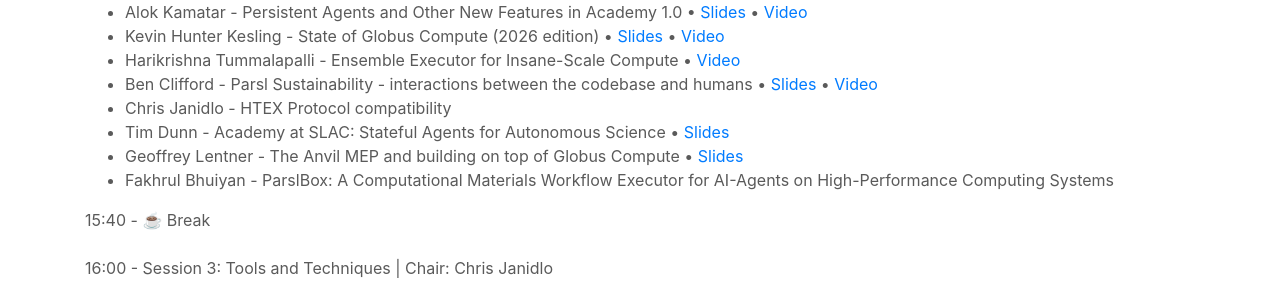
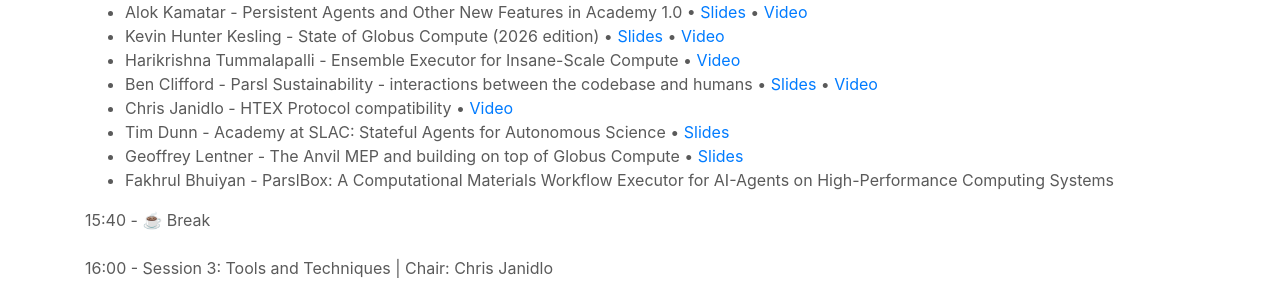
Before and after one commit to Parsl/parsl.github.io, a Jekyll site: the page built from parslfest/apex2026.html, in a window 1280 px wide and 900 px high, scrolled down 850 px. Shown: the part 162-445 px from the top of the window. Built offline with Jekyll 4.4.1, drawn with Linux system fonts in a browser that asks for light colours.

Commit message:
Add Chris video

```diff
--- a/parslfest/apex2026.html
+++ b/parslfest/apex2026.html
@@ -79,7 +79,7 @@
 <li>Kevin Hunter Kesling - State of Globus Compute (2026 edition) • <a target="_blank" href="2026/khunterkesling-state-of-compute-2026.pdf">Slides</a> • <a href="https://youtu.be/-boC9MylntA">Video</a></li>
 <li>Harikrishna Tummalapalli - Ensemble Executor for Insane-Scale Compute • <a href="https://youtu.be/cV-d2Ned_pE">Video</a></li>
 <li>Ben Clifford - Parsl Sustainability - interactions between the codebase and humans • <a href="2026/clifford-sustainability-humans-codebase.pdf" target="_blank">Slides</a> • <a href="https://youtu.be/QO9XijtNZwM">Video</a> </li>
-<li>Chris Janidlo - HTEX Protocol compatibility</li>
+<li>Chris Janidlo - HTEX Protocol compatibility  • <a href="https://youtu.be/R4vzdu6fh9M">Video</a>  </li>
 <li>Tim Dunn - Academy at SLAC: Stateful Agents for Autonomous Science • <a href="2026/dunn-academy-at-slac.pdf" target="_blank">Slides</a></li>
 <li>Geoffrey Lentner - The Anvil MEP and building on top of Globus Compute • <a href="2026/geoffrey_anvil_mep_2026_apex.pdf" target="_blank">Slides</a> </li>
 <li>Fakhrul Bhuiyan - ParslBox: A Computational Materials Workflow Executor for AI-Agents on High-Performance Computing Systems</li>
```
